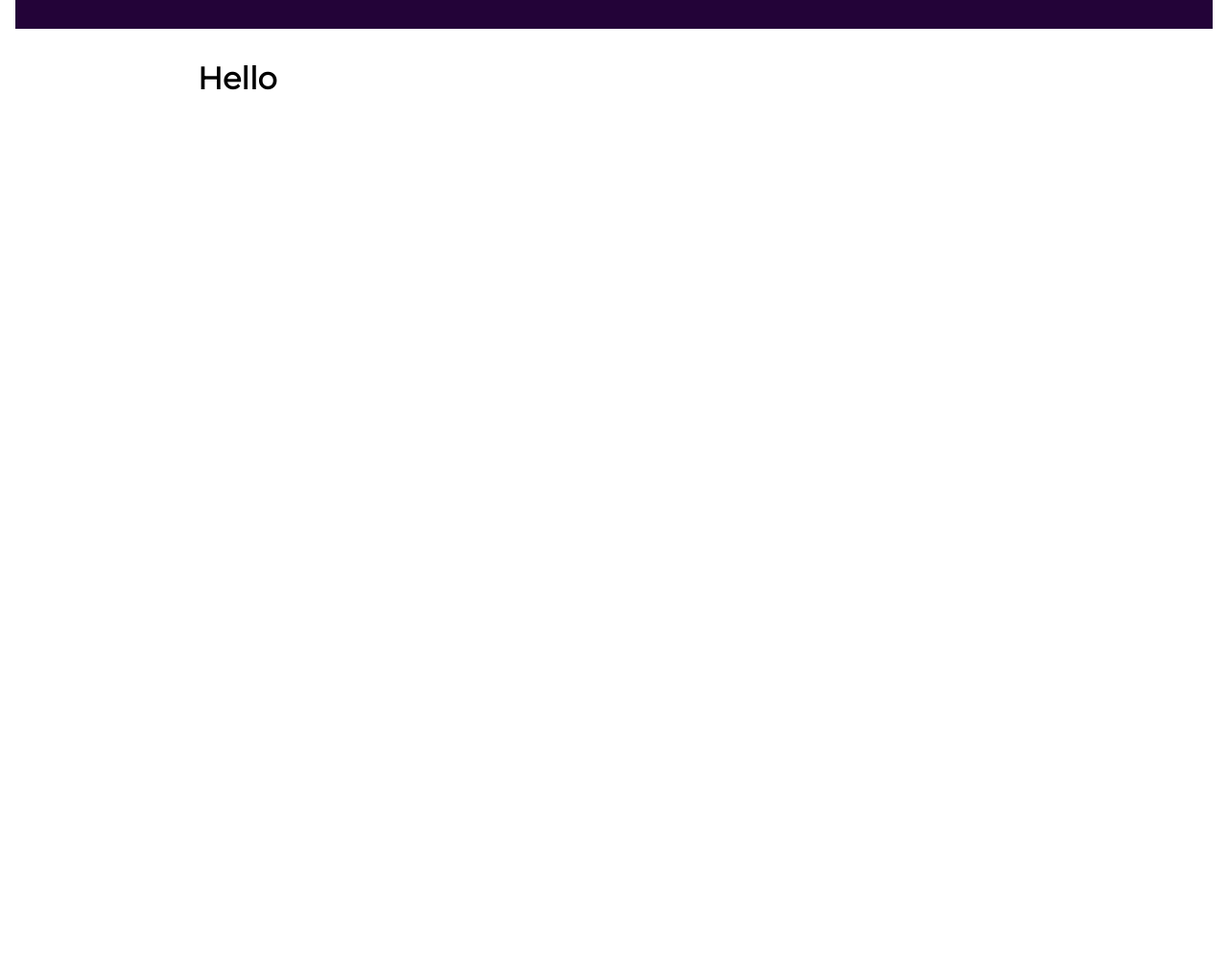
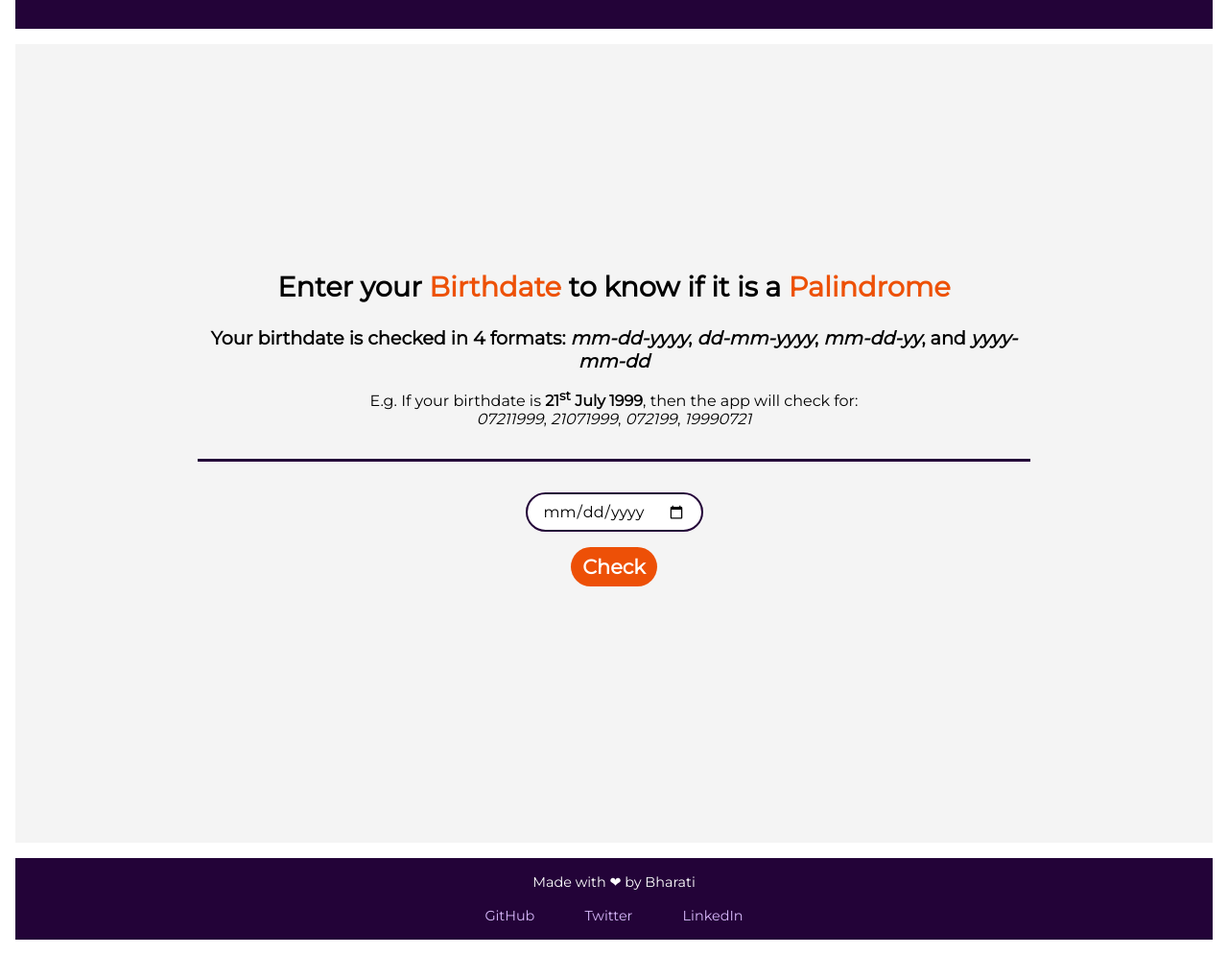
Before and after one commit to bharati-21/birthday-palindrome, a website built with Parcel: page index.html in a window 1280 px wide. Shown: the part 746-1741 px from the top of the page at 96% size. Before the commit the page ends 895 px from the top, so only its background shows below. Built offline with nearby package versions, Linux system fonts and the light colour scheme.

Commit message:
style: completed main and footer

```diff
--- a/index.html
+++ b/index.html
@@ -36,9 +36,41 @@
           </div>
         </div>
       </header>
-      <main class="main container" id="main">
-      <h1>Hello</h1></main>
-      <footer class="footer container"></footer>
+      <main class="main" id="main">
+        <div id="main-wrapper" class="container">
+          <section class="check-header">
+            <h2 class="section-head">Enter your <span class="color-primary">Birthdate</span> to know if it is a <span class="color-primary">Palindrome</span></h2>
+            <p class="section-lead">Your birthdate is checked in 4 formats: <em>mm-dd-yyyy</em>, <em>dd-mm-yyyy</em>, <em>mm-dd-yy</em>, and <em>yyyy-mm-dd</em></p>
+
+            <p class="section-sub-lead">E.g. If your birthdate is <strong>21<sup>st</sup> July 1999</strong>, then the app will check for: <br/> <em>07211999</em>, <em>21071999</em>, <em>072199</em>, <em>19990721</em></p>
+          </section>
+          <section class="check-input">
+            <input type="date" name="birthdate" id="birthdate" class="birthdate" required>
+            <button class="btn-check">Check</button>
+          </section>
+          <section class="check-output display-none">
+            <div class="loading"></div>
+            <div class="message"></div>
+          </section>
+        </div>
+
+      </main>
+      <footer class="footer">
+        <div id="footer-wrapper" class="container">
+          <p>Made with ❤ by Bharati</p>
+          <ul class="social-links">
+            <li>
+              <a href="">GitHub</a>
+            </li>
+            <li>
+              <a href="">Twitter</a>
+            </li>
+            <li>
+              <a href="">LinkedIn</a>
+            </li>
+          </ul>
+        </div>
+      </footer>
     </div>
 
     <script src="src/index.js"></script>
--- a/src/styles.css
+++ b/src/styles.css
@@ -1,4 +1,8 @@
 @import url("https://fonts.googleapis.com/css2?family=Montserrat&display=swap");
+
+html {
+  scroll-behavior: smooth;
+}
 
 * {
   box-sizing: border-box;
@@ -27,6 +31,15 @@ ul {
 
 .color-primary {
   color: #ed5107;
+}
+
+.color-secondary {
+  color:#d9bafc;
+}
+
+
+.color-dark {
+  color:#230338;
 }
 
 .link {
@@ -129,6 +142,138 @@ img.showcase-img {
   object-fit: cover;
 }
 
+/* Main Section */
+#main-wrapper {
+  width: 100%;
+  min-height: 100vh;
+  display: flex;
+  flex-direction: column;
+  align-items: center;
+  justify-content: center;
+  color: #000;
+}
+
+#main {
+  /* background: url('https://images.unsplash.com/photo-1582293041079-7814c2f12063?ixid=MnwxMjA3fDB8MHxwaG90by1wYWdlfHx8fGVufDB8fHx8&ixlib=rb-1.2.1&auto=format&fit=crop&w=334&q=80') no-repeat center center/cover; */
+  /* background: url('https://images.unsplash.com/photo-1514517521153-1be72277b32f?ixid=MnwxMjA3fDB8MHxwaG90by1wYWdlfHx8fGVufDB8fHx8&ixlib=rb-1.2.1&auto=format&fit=crop&w=1100&q=200') no-repeat center center/ cover;
+  position: relative; */
+  margin: 1rem;
+  background:#f4f4f4;
+  padding: 1rem;
+}
+
+/* #main::after {
+  position:absolute;
+  top: 0;
+  right: 0;
+  background-color: rgba(0,0,0,0.85);
+  content: '';
+  height: 100%;
+  width: 100%;
+  z-index: 1;
+}
+
+#main > * {
+  position: relative;
+  z-index: 100;
+} */
+
+.check-header {
+    width: 100%;
+}
+
+.section-head, .section-lead, .section-sub-lead {
+  text-align: center;
+}
+
+.section-head {
+  margin: 1rem auto;
+  font-size: 1.8rem;
+}
+
+.section-lead {
+  margin: 1.5rem auto 1rem auto;
+  font-weight: bold;
+  font-size: 1.2rem;
+}
+
+.section-sub-lead {
+  padding: 0 0 2rem 0;
+  font-size: 1rem;
+}
+
+.check-input {
+  width: 100%;
+  padding: 2rem 0;
+  border-top: 3px solid #230338;
+}
+
+input.birthdate, button.btn-check {
+  border-radius: 2rem;
+  font-family: 'Montserrat', sans-serif;
+  display:block;
+  margin: 1rem auto;
+}
+
+input.birthdate {
+  margin-top: 0;
+  padding: 0.5rem 1rem;
+  font-size: 1rem;
+  border: 2px solid #230338;
+}
+
+button.btn-check {
+  font-size: 1.3rem;
+  padding: 0.5rem 0.75rem;
+  outline: none;
+  border: none;
+  color: #fff;
+  background-color: rgba(237, 80, 7);
+  font-weight: bold;
+}
+
+.display-none {
+  display: none;
+}
+
+
+.footer {
+  background-color:#230338;
+  margin: 1rem;
+}
+
+
+#footer-wrapper {
+  width: 100%;
+  text-align: center;
+  color: #fff;
+}
+
+#footer-wrapper p {
+  font-size: 0.9rem;
+  margin-bottom: 1rem;
+}
+
+.social-links li{
+  display: inline-block;
+}
+
+.social-links li a{
+  margin: 1rem;
+  color:#d9bafc;
+  padding: 0.5rem;
+  border-radius: 0.5rem;
+  font-size: 0.9rem;
+  transition: all 0.2s ease-in;
+}
+
+.social-links a:hover {
+  background-color:#ed5107;
+  color:#230338;
+  font-weight:bold;
+  transform: scale(1.1);
+}
+
 @media (max-width: 768px) {
 
   .hero {
@@ -161,9 +306,9 @@ img.showcase-img {
     font-size: 2rem;
   }
 
- .hero-lead {
-   margin-top: 1.4rem;
- }
+  .hero-lead {
+    margin-top: 1.4rem;
+  }
 
   .hero a.link {
     margin-bottom: 1rem;
```
